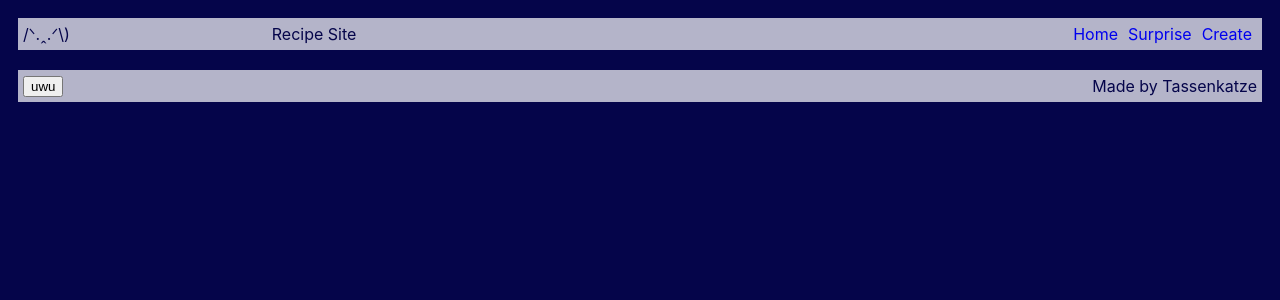
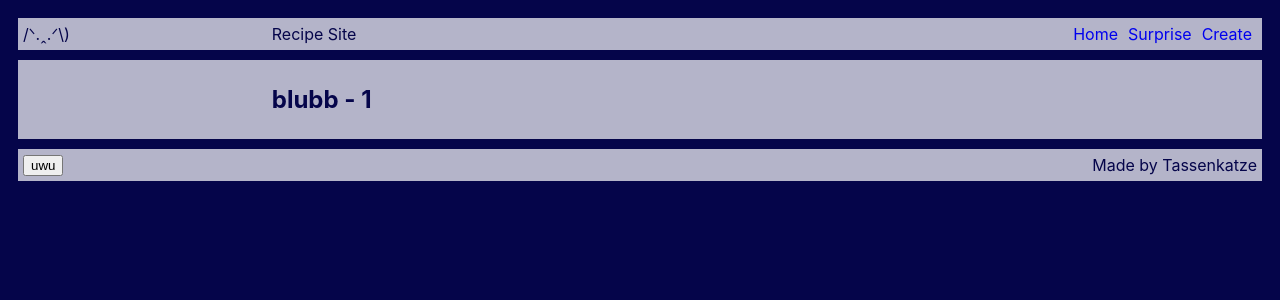
Before and after one commit to tassenkatze/recipe-site, a React (Create React App) app: page /recipe-site/recipes/1 in a window 1280 px wide. Shown: the top 300 px of the page. Built offline with nearby package versions, Linux system fonts and the light colour scheme.

Commit message:
adding details page including new route --> fetching route as well

```diff
--- a/src/App.tsx
+++ b/src/App.tsx
@@ -4,6 +4,7 @@ import Footer from "./components/Footer";
 import Create from "./components/Create";
 
 import { BrowserRouter as Router, Routes, Route } from "react-router-dom";
+import RecipeDetails from "./components/RecipeDetails";
 
 
 // components hat function, die element zurückgibt
@@ -17,9 +18,9 @@ function App() {
 
         <Routes>
           <Route path="/recipe-site" element={<Body />} />
-          <Route path="recipe-site/create" element={<Create />} />
-          <Route path="recipe-site/lego" element={<div className="Content"><div className="Middle"><h2>Lego is great</h2></div></div>} />
-
+          <Route path="/recipe-site/create" element={<Create />} />
+          <Route path="/recipe-site/lego" element={<div className="Content"><div className="Middle"><h2>Lego is great</h2></div></div>} />
+          <Route path="/recipe-site/recipes/:id" element={<RecipeDetails />} />
 
         </Routes>
 
--- /dev/null
+++ b/src/components/RecipeDetails.tsx
@@ -0,0 +1,16 @@
+import { useParams } from "react-router-dom";
+
+function RecipeDetails() {
+    // getting parameter from url (here called id -> see App.tsx)
+    const { id } = useParams()
+
+    return (<>
+        <div className="Content">
+            <div className="Middle">
+                <h2>blubb - {id}</h2>
+            </div>
+        </div>
+    </>);
+}
+
+export default RecipeDetails;
--- a/src/customHooks/useFetch.tsx
+++ b/src/customHooks/useFetch.tsx
@@ -13,7 +13,7 @@ const useFetch = (url: string) => {
             // then: only starts when kast task is finished
             .then(res => {
                 // throwing error (with own message) if response.ok is false
-                if(!res.ok) {
+                if (!res.ok) {
                     throw Error('Could not fetch data')
                 }
                 // makes typescript array out of response object (res)
@@ -31,8 +31,8 @@ const useFetch = (url: string) => {
                 setIsPending(false);
                 setError(e.message);
             })
-    // hook depends on url --> code is rerun, when url changes
-    },[url])
+        // hook depends on url --> code is rerun, when url changes
+    }, [url])
 
     return { data, isPending, error }
 }
```
